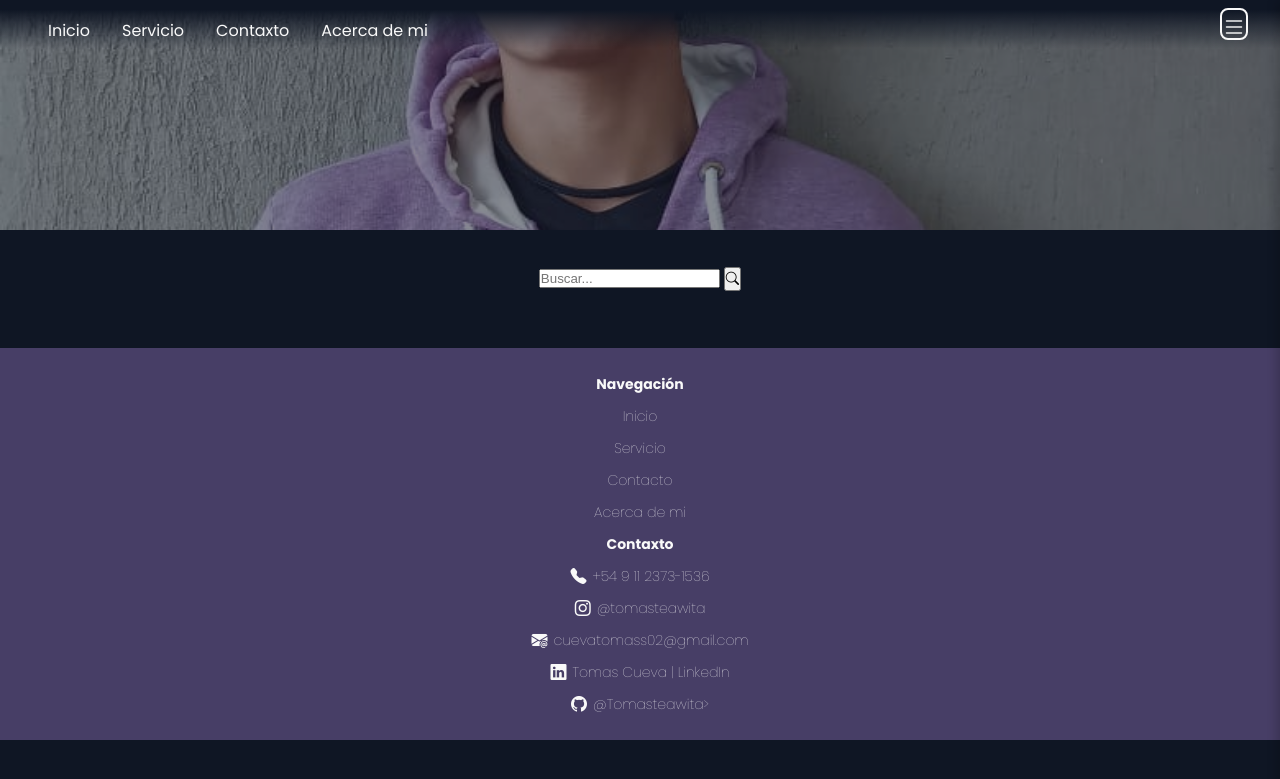
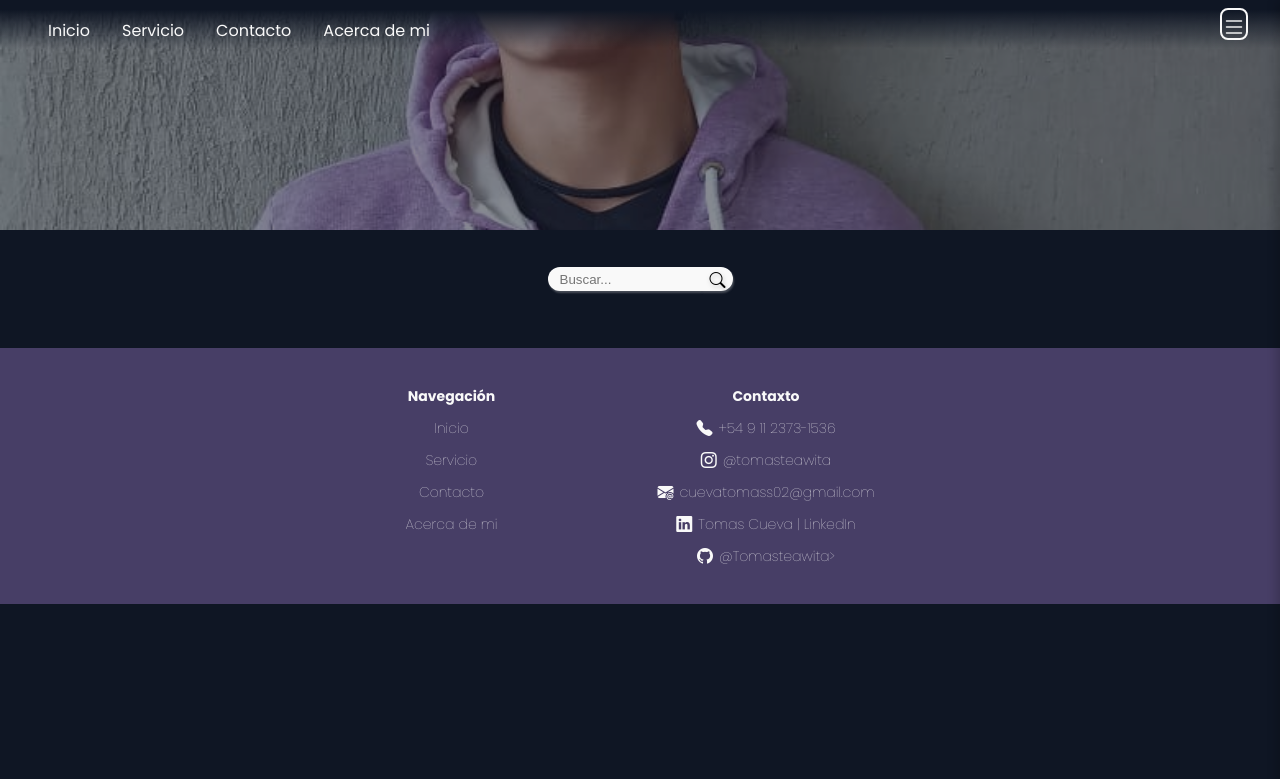
Before and after one commit to Tomasteawita/blog, a Django app: page / in a window 1280 px wide. Shown: the top 779 px of the page. Run offline with Django 4.2, Linux system fonts and the light colour scheme; some libraries are stand-ins or nearby versions.

Commit message:
feat(search)

```diff
--- a/blog/static/css/style.css
+++ b/blog/static/css/style.css
@@ -146,6 +146,7 @@ footer nav ul {
   align-items: center;
   justify-content: center;
   list-style-type: none;
+  margin: 24px auto;
 }
 footer nav ul li {
   margin: 0px 12px;
@@ -164,6 +165,33 @@ footer nav ul li a {
 footer nav ul li i {
   font-size: 16px;
   margin-right: 6px;
+}
+@media only screen and (min-width: 768px) {
+  footer nav {
+    flex-direction: row;
+    align-items: flex-start;
+  }
+  footer nav ul {
+    margin: 12px 64px;
+  }
+  footer nav ul li {
+    margin: 0px 12px;
+    height: 32px;
+    transition: all 0.3s;
+    border-radius: 8px;
+    padding: 2px 4px;
+    display: flex;
+    flex-direction: row;
+    align-items: center;
+    justify-content: center;
+  }
+  footer nav ul li a {
+    display: inline-block;
+  }
+  footer nav ul li i {
+    font-size: 16px;
+    margin-right: 6px;
+  }
 }
 footer a {
   color: #F9F9F9;
@@ -196,6 +224,41 @@ footer a:hover {
   place-content: center;
   height: 98px;
 }
+.search form {
+  display: flex;
+  flex-direction: row;
+  align-items: center;
+  justify-content: center;
+}
+.search form input {
+  background-color: transparent;
+  background-color: #F9F9F9;
+  width: 153px;
+  height: 24px;
+  border-radius: 32px 0px 0px 32px;
+  box-shadow: 1px 2px 2px 0px rgba(249, 249, 249, 0.25);
+  border: none;
+  padding: 4px 12px;
+}
+.search form button {
+  background-color: #F9F9F9;
+  width: 32px;
+  height: 24px;
+  border-radius: 0px 32px 32px 0px;
+  box-shadow: 1px 2px 2px 0px rgba(249, 249, 249, 0.25);
+  border: none;
+}
+.search form button i {
+  font-size: 16px;
+  filter: drop-shadow(1px 2px 2px rgba(0, 0, 0, 0.25));
+  position: relative;
+  top: 1px;
+  left: 1px;
+}
+.search form input, .search form button {
+  outline: none;
+  transition: all 0.3s;
+}
 
 * {
   margin: 0;
--- a/blog/static/scss/base/_footer.scss
+++ b/blog/static/scss/base/_footer.scss
@@ -17,6 +17,7 @@ footer{
             align-items: center;
             justify-content: center;
             list-style-type: none;
+            margin: 24px auto;
             li{
                 margin: 0px 12px;
                 height: 32px;
@@ -37,6 +38,31 @@ footer{
 
             }
         }
+        @media only screen and (min-width: 768px){
+            flex-direction: row;
+            align-items: flex-start;
+            ul{
+                margin: 12px 64px;
+                li{
+                    margin: 0px 12px;
+                    height: 32px;
+                    transition: all .3s;
+                    border-radius: 8px;
+                    padding: 2px 4px;
+                    display: flex;
+                    flex-direction: row;
+                    align-items: center;
+                    justify-content: center;
+                    a{
+                        display: inline-block;
+                    }
+                    i{
+                        font-size: 16px;
+                        margin-right: 6px;
+                    }
+                }
+            }
+        }
     }
     a{
         color: $white;
--- a/blog/static/scss/main/_search.scss
+++ /dev/null
@@ -1,5 +0,0 @@
-.search{
-    display: grid;
-    place-content: center;
-    height: 98px;
-}
--- /dev/null
+++ b/blog/static/scss/main/search/_search.scss
@@ -0,0 +1,40 @@
+.search{
+    display: grid;
+    place-content: center;
+    height: 98px;
+    form{
+        display: flex;
+        flex-direction: row;
+        align-items: center;
+        justify-content: center;
+        input{
+            background-color: transparent;
+            background-color: $white;
+            width: 153px;
+            height: 24px;
+            border-radius: 32px 0px 0px 32px;
+            box-shadow: 1px 2px 2px 0px rgba(249, 249, 249, 0.25);
+            border: none;
+            padding: 4px 12px;
+        }
+        button{
+            background-color: $white;
+            width: 32px;
+            height: 24px;
+            border-radius: 0px 32px 32px 0px;
+            box-shadow: 1px 2px 2px 0px rgba(249, 249, 249, 0.25);
+            border: none;
+            i{
+                font-size: 16px;
+                filter: drop-shadow(1px 2px 2px rgba(0, 0, 0, 0.25));
+                position: relative;
+                top: 1px;
+                left: 1px;
+            }
+        }
+        input,button{
+            outline: none;
+            transition: all .3s;
+        }
+    }
+}
--- a/blog/static/scss/style.scss
+++ b/blog/static/scss/style.scss
@@ -2,7 +2,7 @@
 @import 'base/header';
 @import 'base/footer';
 @import 'main/image-background';
-@import 'main/search';
+@import 'main/search/search';
 *{
     margin: 0;
     padding: 0;
--- a/blog/templates/base/footer.html
+++ b/blog/templates/base/footer.html
@@ -4,11 +4,11 @@
             <li><strong>Navegación</strong></li>
             <li><a href="#">Inicio</a></li>
             <li><a href="#">Servicio</a></li>
-            <li><a href="#">Contacto</a></li>
+            <li><a href="#contact">Contacto</a></li>
             <li><a href="#">Acerca de mi</a></li>
         </ul>
         <ul>
-            <li><strong>Contaxto</strong></li>
+            <li id="contact"><strong>Contaxto</strong></li>
             <li><i class="bi bi-telephone-fill"></i><a href="https://wa.me/qr/TGLK42QCFEVMK1">+54 9 11 2373-1536</a></li>
             <li><i class="bi bi-instagram"></i><a href="https://instagram.com/tomasteawita?utm_source=qr&igshid=MThlNWY1MzQwNA==">@tomasteawita</a></li>
             <li><i class="bi bi-envelope-at-fill"></i><a href="cuevatomass02@gmail.com">cuevatomass02@gmail.com</a></li>
--- a/blog/templates/base/header.html
+++ b/blog/templates/base/header.html
@@ -3,7 +3,7 @@
         <ul>
             <li><a href="#">Inicio</a></li>
             <li><a href="#">Servicio</a></li>
-            <li><a href="#">Contaxto</a></li>
+            <li><a href="#contact">Contacto</a></li>
             <li><a href="#">Acerca de mi</a></li>
         </ul>
         <button id="open-button"><i class="bi bi-list"></i></button>
@@ -12,7 +12,7 @@
                 <li class="close-canvas"><button id="close-button"><i class="bi bi-x-lg"></i></button></li>
                 <li><a href="#">Inicio</a></li>
                 <li><a href="#">Servicio</a> </li>
-                <li><a href="#">Contaxto</a></li>
+                <li><a href="#contact">Contacto</a></li>
                 <li><a href="#">Acerca de mi</a></li>
             </ul>
         </div>
```
Also changed, not shown: 1 other file.
